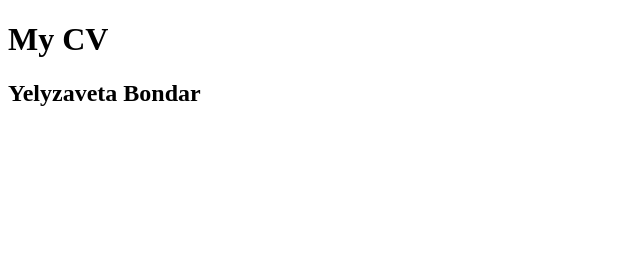
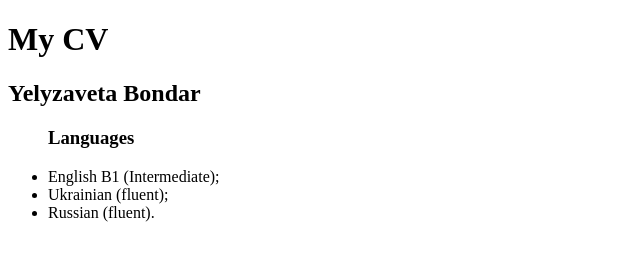
Before and after one commit to elizaveta-bondar/rsschool-cv, a plain HTML site: page index.html in a window 1280 px wide. Shown: the whole page, without its empty margins (0-640 px from the left). Drawn offline with Linux system fonts and the light colour scheme.

Commit message:
feat: added info about languages in html file

```diff
--- a/index.html
+++ b/index.html
@@ -9,5 +9,11 @@
   <body>
     <h1>My CV</h1>
     <h2>Yelyzaveta Bondar</h2>
+    <ul>
+      <h3>Languages</h3>
+      <li>English В1 (Intermediate);</li>
+      <li>Ukrainian (fluent);</li>
+      <li>Russian (fluent).</li>
+    </ul>
   </body>
 </html>
```
